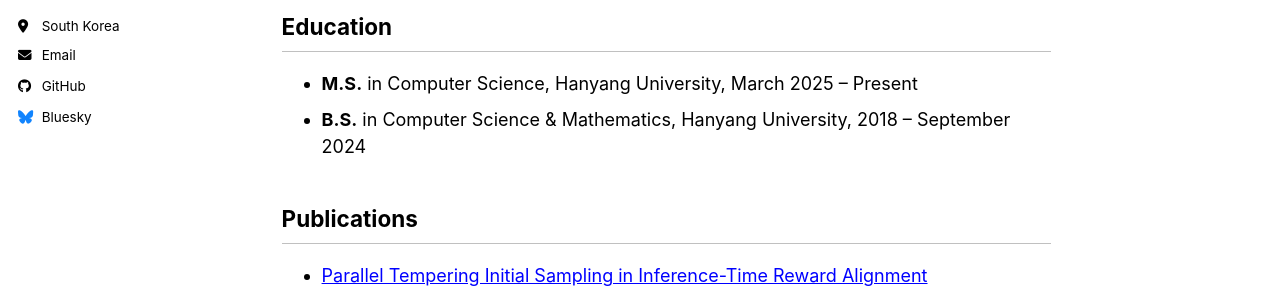
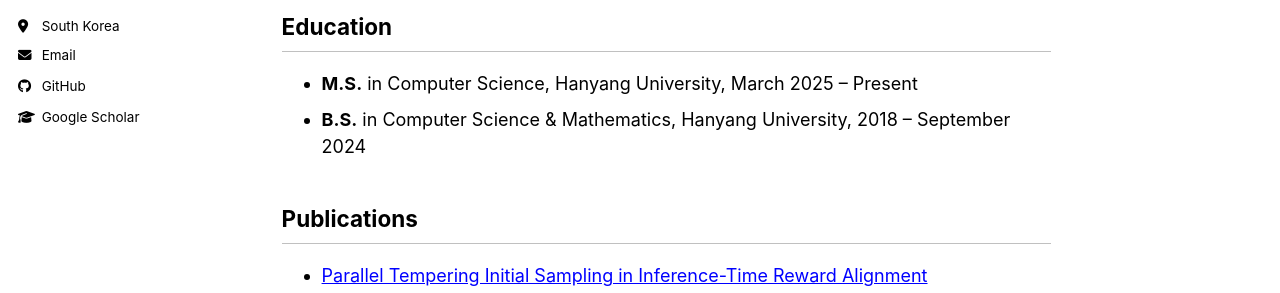
Before and after one commit to Gwangho99/Gwangho99.github.io, a Jekyll site: the page built from _pages/about.md, in a window 1280 px wide. Shown: the part 357-650 px from the top of the page. Built offline with Jekyll 4.4.1, drawn with Linux system fonts in a browser that asks for light colours; a script bundle is joined from its source files by our own code; library files that are not in the unit come from our copies.

Commit message:
Replace Bluesky with Google Scholar in author profile
Co-Authored-By: Claude Sonnet 4.6 <noreply@anthropic.com>

```diff
--- a/_config.yml
+++ b/_config.yml
@@ -56,7 +56,7 @@ author:
 
   # Social media
   artstation       : # Username
-  bluesky          : "bsky.app" # Replace this with you Bluesky username
+  google_scholar   : "https://scholar.google.com/citations?user=BWS5Yh4AAAAJ&hl=ko&oi=sra"
   facebook         : # Username
   flickr           : # Username
   foursquare       : # Username
--- a/_includes/author-profile.html
+++ b/_includes/author-profile.html
@@ -99,8 +99,8 @@
       {% if author.artstation %}
         <li><a href="https://www.artstation.com/{{ author.artstation }}"><i class="fab fa-fw fa-artstation icon-pad-right" aria-hidden="true"></i>Artstation</a></li>
       {% endif %}
-      {% if author.bluesky %}
-        <li><a href="https://bsky.app/profile/{{ author.bluesky }}"><i class="fab fa-fw fa-bluesky icon-pad-right" aria-hidden="true"></i>Bluesky</a></li>
+      {% if author.google_scholar %}
+        <li><a href="{{ author.google_scholar }}"><i class="fas fa-fw fa-graduation-cap icon-pad-right" aria-hidden="true"></i>Google Scholar</a></li>
       {% endif %}
       {% if author.facebook %}
         <li><a href="https://www.facebook.com/{{ author.facebook }}"><i class="fab fa-fw fa-facebook-f icon-pad-right" aria-hidden="true"></i>Facebook</a></li>
```
